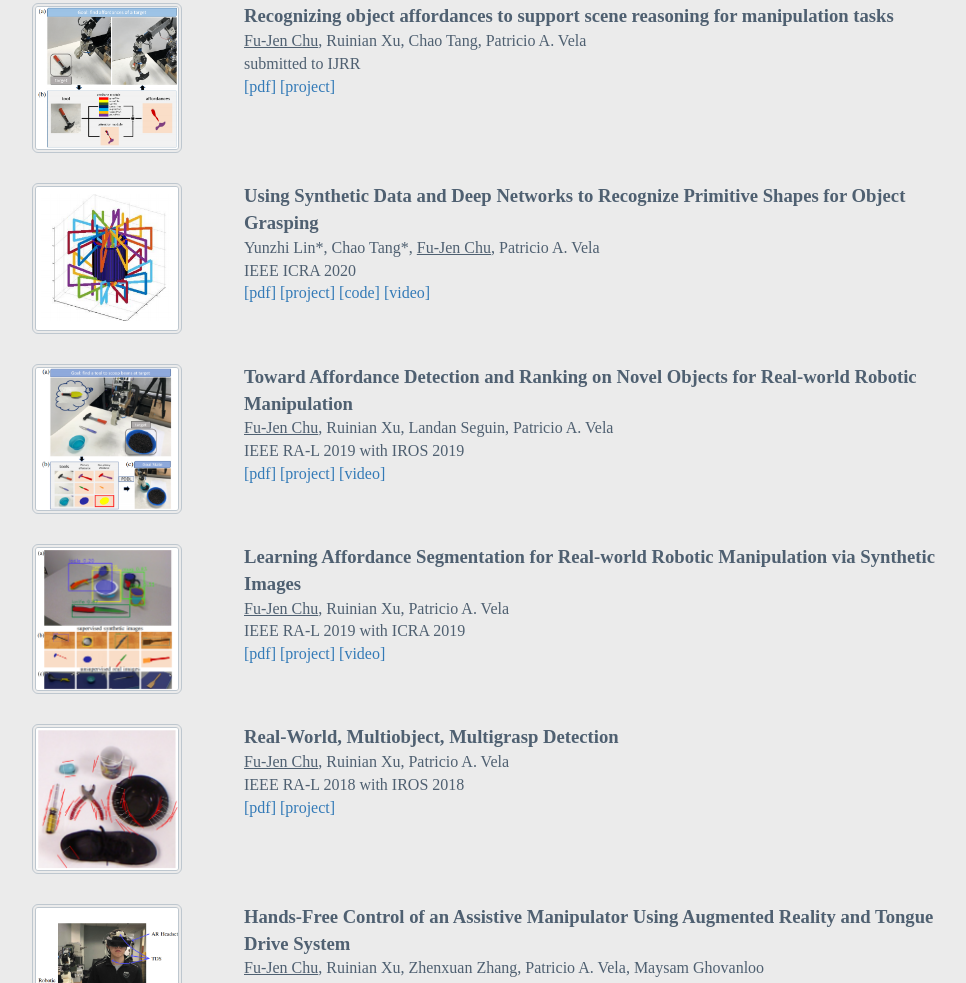
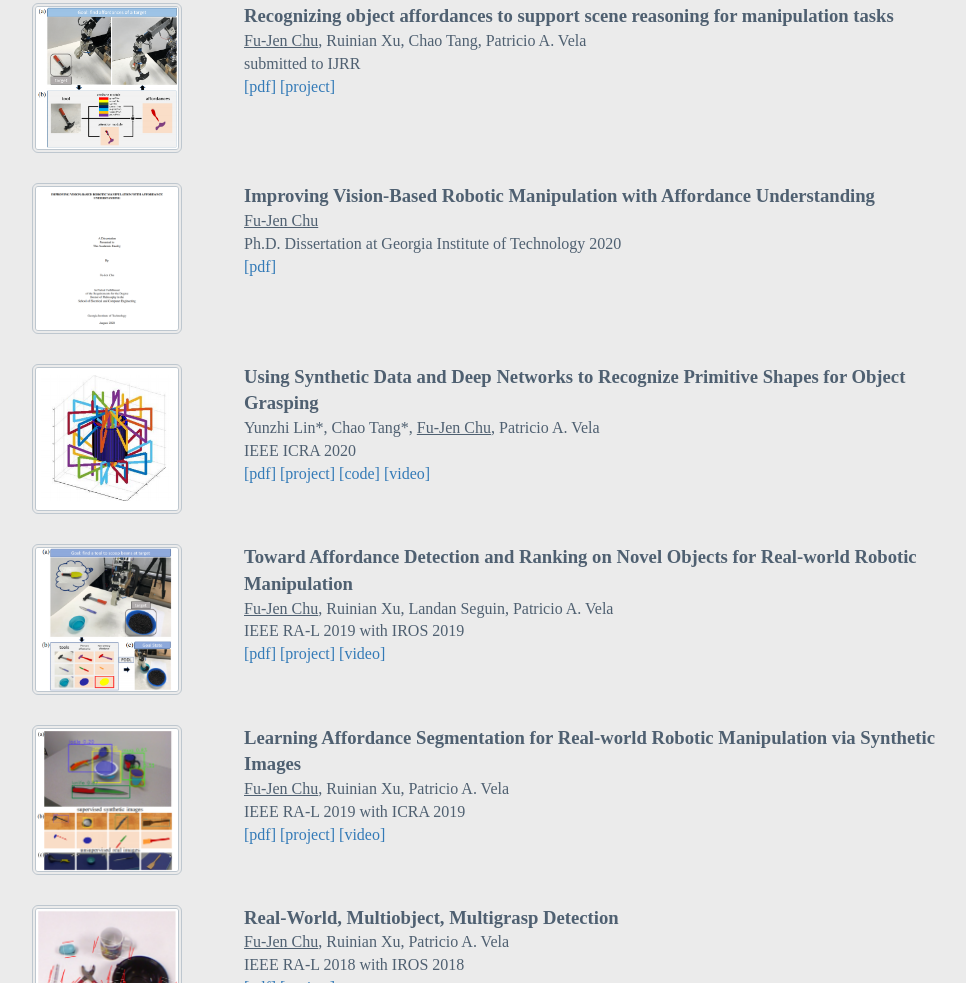
Before and after one commit to fujenchu/fujenchu.github.io, a plain HTML site: page index.html in a window 1280 px wide. Shown: the part 1104-2087 px from the top of the page, without its empty margins (166-1132 px from the left). Drawn offline with Linux system fonts and the light colour scheme; files whose address does not match are found by name.

Commit message:
added thesis

```diff
--- a/index.html
+++ b/index.html
@@ -224,6 +224,24 @@ EBEBEB
               <div>
                 <a href='https://arxiv.org/pdf/1909.05770.pdf' target="_blank">[pdf]</a>
                 <a href='https://sites.google.com/view/affordance-att2' target="_blank">[project]</a>
+              </div>
+            </div>
+          </div>
+
+          <div class='row vspace-top'>
+            <div class='col-xs-3 text-center'>
+              <img class='paper-image' src='images/thesis.png'>
+            </div>
+            <div class='col-xs-9'>
+              <div class='paper-title'>
+                Improving Vision-Based Robotic Manipulation with Affordance Understanding
+              </div>
+              <div class='paper-authors'>
+                <u>Fu-Jen Chu</u>
+              </div>
+              <div>Ph.D. Dissertation at Georgia Institute of Technology 2020</div>
+              <div>
+                <a href='https://smartech.gatech.edu/handle/1853/63687' target="_blank">[pdf]</a>
               </div>
             </div>
           </div>
```
Also changed, not shown: images/thesis.png (added).
